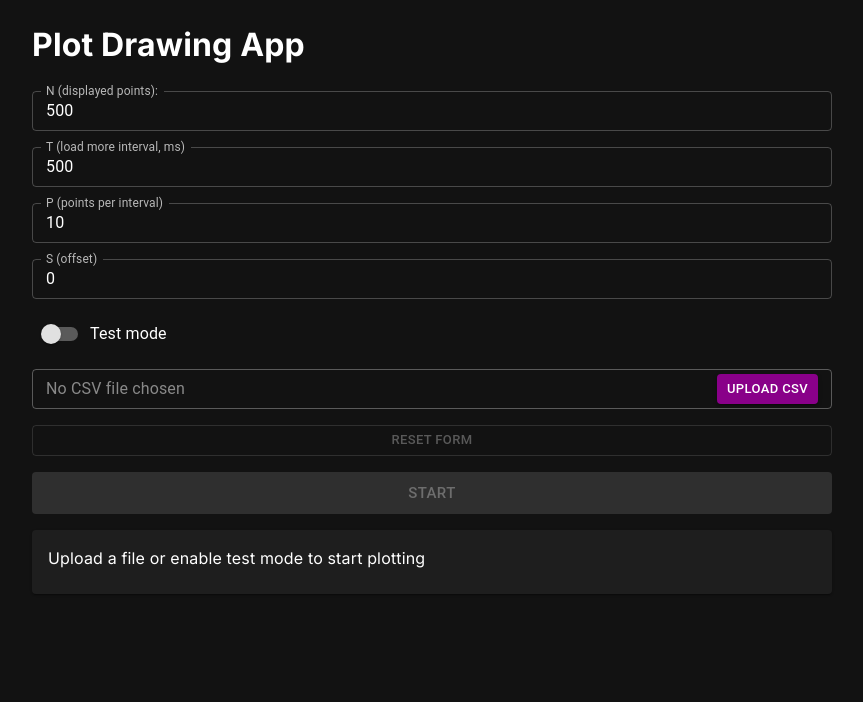
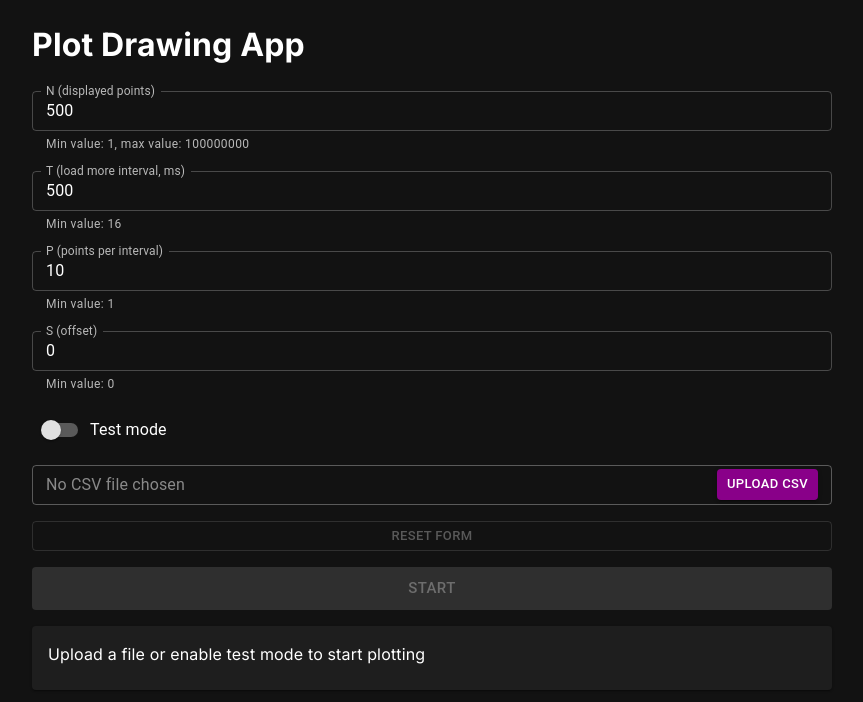
Before and after one commit to jestempablo/gazowy-olbrzym, a Next.js app: page / in a window 1280 px wide. Shown: the top 702 px of the page, without its empty margins (32-895 px from the left). Built offline with nearby package versions, Linux system fonts and the light colour scheme.

Commit message:
basic form validation

```diff
--- a/app/components/Controls.tsx
+++ b/app/components/Controls.tsx
@@ -42,27 +42,37 @@ const useDebounceState = (
   setIsDebounceActive: (value: boolean) => void
 ) => {
   const [value, setValue] = useState(originalState);
+  const [hasError, setHasError] = useState(false);
   const timeoutRef = useRef<NodeJS.Timeout | null>(null);
+
+  const setValueWithErrorCheck = (newValue: number, isError?: boolean) => {
+    setHasError(isError || false);
+    setValue(newValue);
+  };
 
   useEffect(() => {
     setIsDebounceActive(true);
     if (timeoutRef.current) {
       clearTimeout(timeoutRef.current);
     }
+    if (!hasError) {
+      timeoutRef.current = setTimeout(() => {
+        if (!hasError) setOriginalState(value);
 
-    timeoutRef.current = setTimeout(() => {
-      setOriginalState(value);
+        setIsDebounceActive(false);
+      }, 1500);
+    } else {
       setIsDebounceActive(false);
-    }, 1500);
+    }
 
     return () => {
       if (timeoutRef.current) {
         clearTimeout(timeoutRef.current);
       }
     };
-  }, [value, setOriginalState, setIsDebounceActive]);
+  }, [value, setOriginalState, setIsDebounceActive, hasError]);
 
-  return [value, setValue] as const;
+  return [value, setValueWithErrorCheck] as const;
 };
 
 const clearLeadingZeros = (value: string | number) => {
@@ -161,17 +171,23 @@ export const Controls = ({
   return (
     <Stack spacing={2} sx={{ width: 800, pb: 2 }}>
       <TextField
-        label="N (displayed points):"
+        label={`N (displayed points${
+          downsampleRate > 1 ? `, downsampled by ${downsampleRate}` : ""
+        })`}
         type="number"
         value={clearLeadingZeros(settingDisplayPointsDebounced)}
         disabled={isStreaming}
         onChange={(e) =>
-          setSettingDisplayPointsDebounced(Number(e.target.value))
+          setSettingDisplayPointsDebounced(
+            Number(e.target.value),
+            settingDisplayPointsDebounced > 100000000 ||
+              settingDisplayPointsDebounced < downsampleRate
+          )
         }
-        helperText={
-          downsampleRate > 1
-            ? `Will be downsampled to ${downsampleRate} "x" values per point`
-            : undefined
+        helperText={`Min value: ${downsampleRate}, max value: 100000000`}
+        error={
+          settingDisplayPointsDebounced > 100000000 ||
+          settingDisplayPointsDebounced < downsampleRate
         }
       />
 
@@ -181,23 +197,34 @@ export const Controls = ({
         value={clearLeadingZeros(settingDataIntervalDebounced)}
         disabled={isStreaming}
         onChange={(e) =>
-          setSettingDataIntervalDebounced(Number(e.target.value))
+          setSettingDataIntervalDebounced(
+            Number(e.target.value),
+            settingDataIntervalDebounced < 16
+          )
         }
+        helperText="Min value: 16"
+        error={settingDataIntervalDebounced < 16}
       />
 
       <TextField
-        label="P (points per interval)"
+        label={`P (points per interval${
+          downsampleRate > 1
+            ? `, subject to downsample: ${clearLeadingZeros(
+                settingPointsPerIntervalDebounced
+              )} -> ${settingPointsPerIntervalDebounced * downsampleRate}`
+            : ""
+        })`}
         type="number"
         value={clearLeadingZeros(settingPointsPerIntervalDebounced)}
         disabled={isStreaming}
         onChange={(e) =>
-          setSettingPointsPerIntervalDebounced(Number(e.target.value))
+          setSettingPointsPerIntervalDebounced(
+            Number(e.target.value),
+            settingPointsPerIntervalDebounced < downsampleRate
+          )
         }
-        helperText={
-          downsampleRate > 1
-            ? `Do not set lower than ${downsampleRate}`
-            : undefined
-        }
+        helperText={`Min value: ${downsampleRate}`}
+        error={settingPointsPerIntervalDebounced < downsampleRate}
       />
 
       <TextField
@@ -205,7 +232,11 @@ export const Controls = ({
         type="number"
         value={clearLeadingZeros(offsetDebounced)}
         disabled={isStreaming}
-        onChange={(e) => setOffsetDebounced(Number(e.target.value))}
+        onChange={(e) =>
+          setOffsetDebounced(Number(e.target.value), offsetDebounced < 0)
+        }
+        helperText="Min value: 0"
+        error={offsetDebounced < 0}
       />
 
       <FormControlLabel
```
